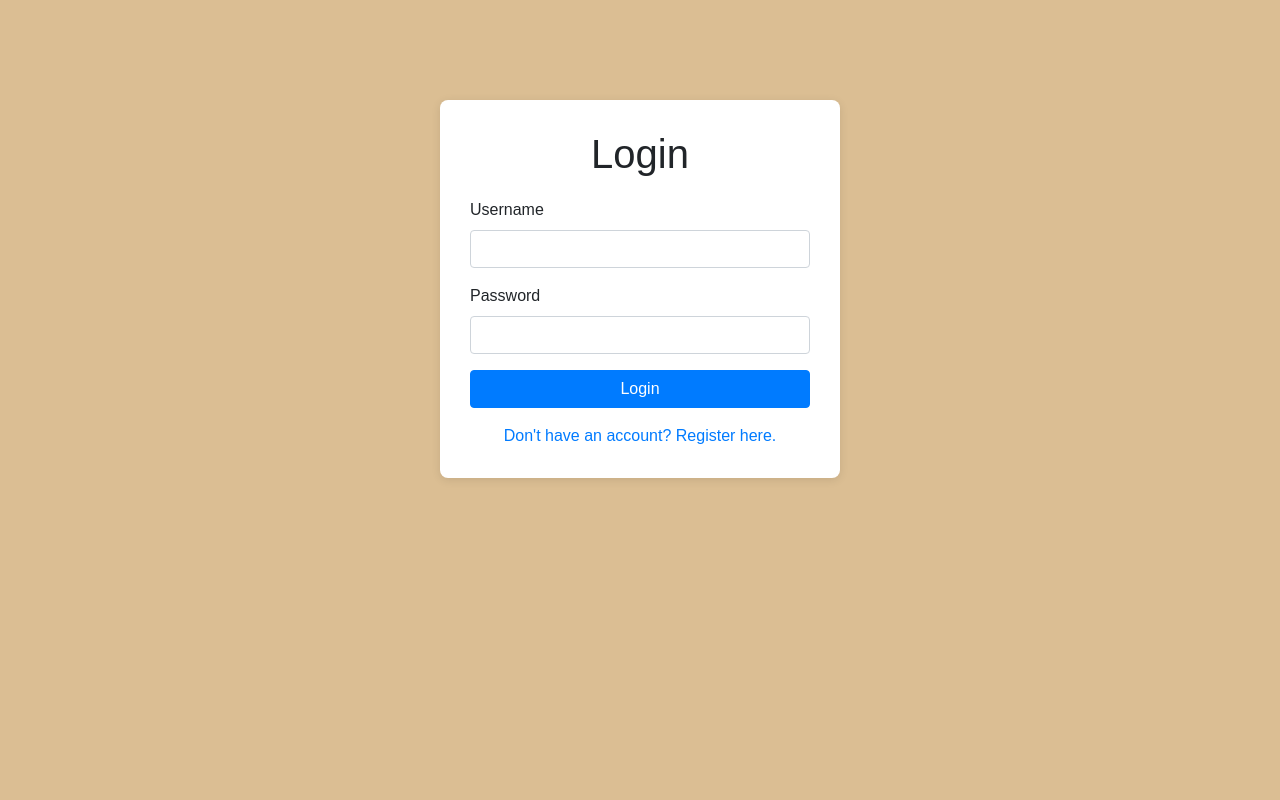
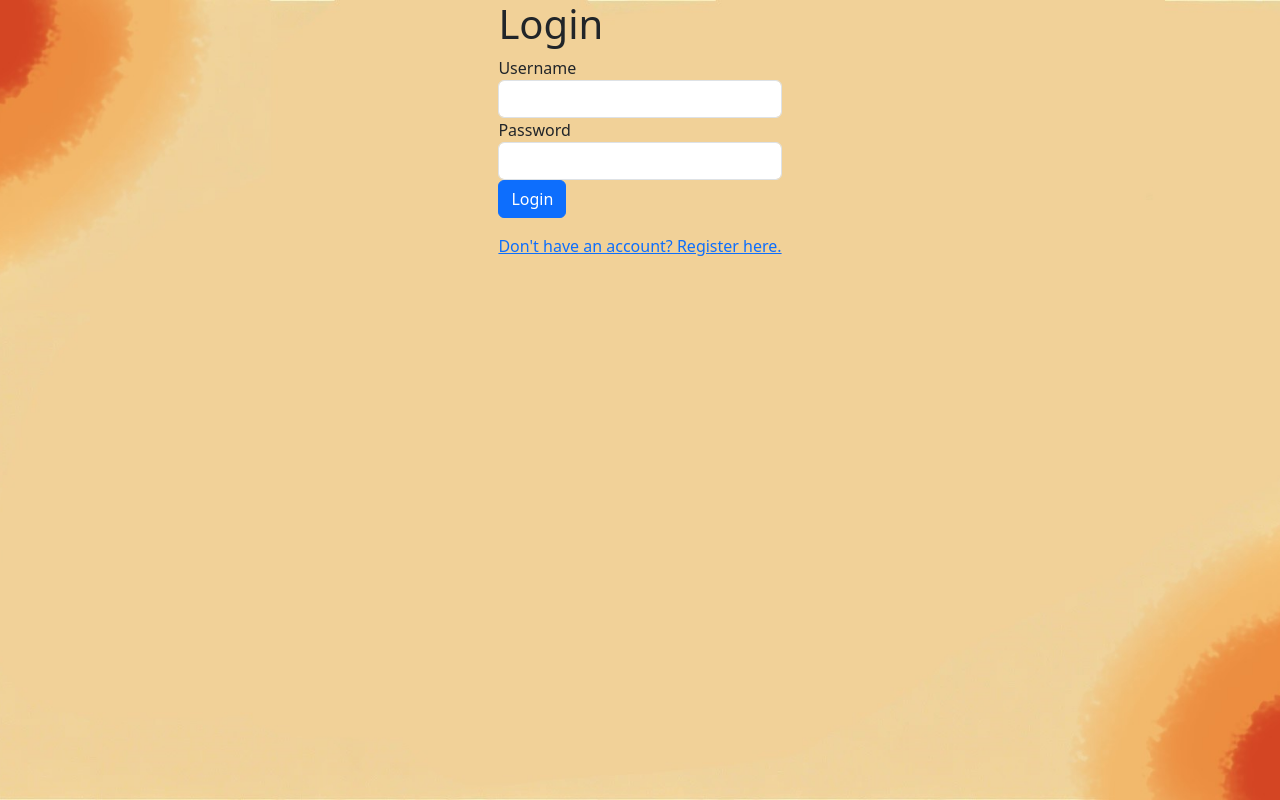
Before and after one commit to KJ4277/Recipe-CS-Coursework, a PHP site: page /login.php in a window 1280 px wide. Run offline with PHP 8.4, Linux system fonts and the light colour scheme.

Commit message:
Update login.php

```diff
--- a/recipe_website/login.php
+++ b/recipe_website/login.php
@@ -4,31 +4,8 @@
     <meta charset="UTF-8">
     <meta name="viewport" content="width=device-width, initial-scale=1.0">
     <title>Login - Recipe Website</title>
-    <link rel="stylesheet" href="https://stackpath.bootstrapcdn.com/bootstrap/4.5.2/css/bootstrap.min.css">
-    <style>
-        body {
-            background-color:rgb(219, 190, 147);
-            font-family: Arial, sans-serif;
-        }
-        .login-container {
-            max-width: 400px;
-            margin: 100px auto;
-            padding: 30px;
-            background-color: white;
-            border-radius: 8px;
-            box-shadow: 0 2px 10px rgba(0, 0, 0, 0.1);
-        }
-        .login-container h1 {
-            text-align: center;
-            margin-bottom: 20px;
-        }
-        .login-container button {
-            width: 100%;
-        }
-        .login-container .alert {
-            text-align: center;
-        }
-    </style>
+    <link rel="stylesheet" href="recipestyle.css">
+    <link rel="stylesheet" href="https://cdn.jsdelivr.net/npm/bootstrap@5.3.0/dist/css/bootstrap.min.css">
 </head>
 <body>
 
@@ -42,14 +19,16 @@
     }
     ?>
 
-    <form action="authenticate.php" method="POST">
+    <form action="authenticate.php" method="POST" onsubmit="return validateForm()">
         <div class="form-group">
             <label for="username">Username</label>
             <input type="text" class="form-control" name="username" id="username" required>
+            <small id="username-error" class="text-danger"></small>
         </div>
         <div class="form-group">
             <label for="password">Password</label>
             <input type="password" class="form-control" name="password" id="password" required>
+            <small id="password-error" class="text-danger"></small>
         </div>
         <button type="submit" class="btn btn-primary">Login</button>
     </form>
@@ -59,5 +38,42 @@
     </div>
 </div>
 
+<script>
+    function validateForm() {
+        const username = document.getElementById('username').value;
+        const password = document.getElementById('password').value;
+        const usernameError = document.getElementById('username-error');
+        const passwordError = document.getElementById('password-error');
+
+        // Reset error messages
+        usernameError.textContent = '';
+        passwordError.textContent = '';
+
+        let valid = true;
+
+        // Username validation
+        if (username.length < 5 || username.length > 20) {
+            usernameError.textContent = 'Username must be between 5 and 20 characters.';
+            valid = false;
+        }
+        if (!/^[a-zA-Z0-9]+$/.test(username)) {
+            usernameError.textContent = 'Username can only contain letters and numbers.';
+            valid = false;
+        }
+
+        // Password validation
+        if (password.length < 8 || password.length > 30) {
+            passwordError.textContent = 'Password must be between 8 and 30 characters.';
+            valid = false;
+        }
+        if (!/^[a-zA-Z0-9]+$/.test(password)) {
+            passwordError.textContent = 'Password can only contain letters and numbers.';
+            valid = false;
+        }
+
+        return valid;
+    }
+</script>
+
 </body>
 </html>
```
